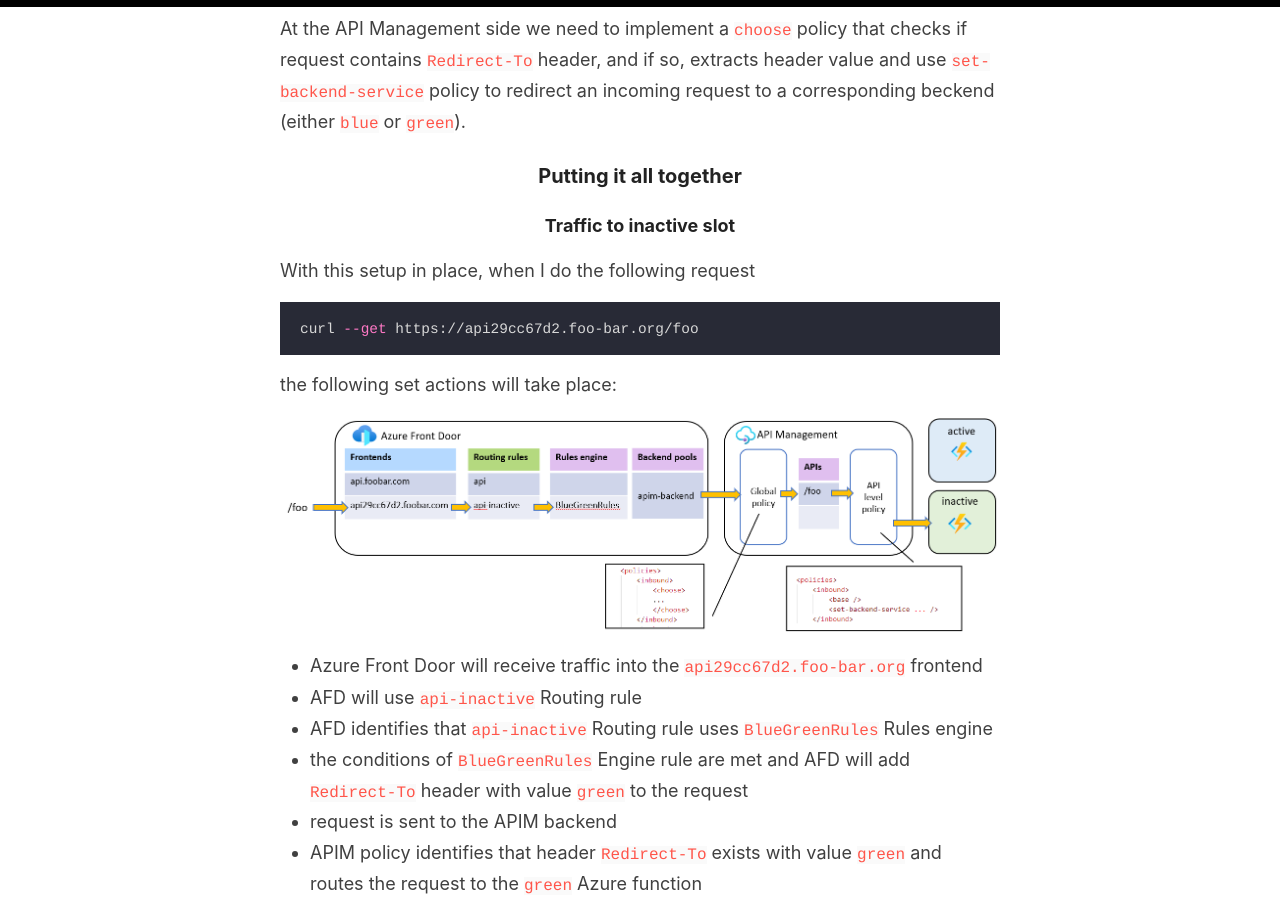
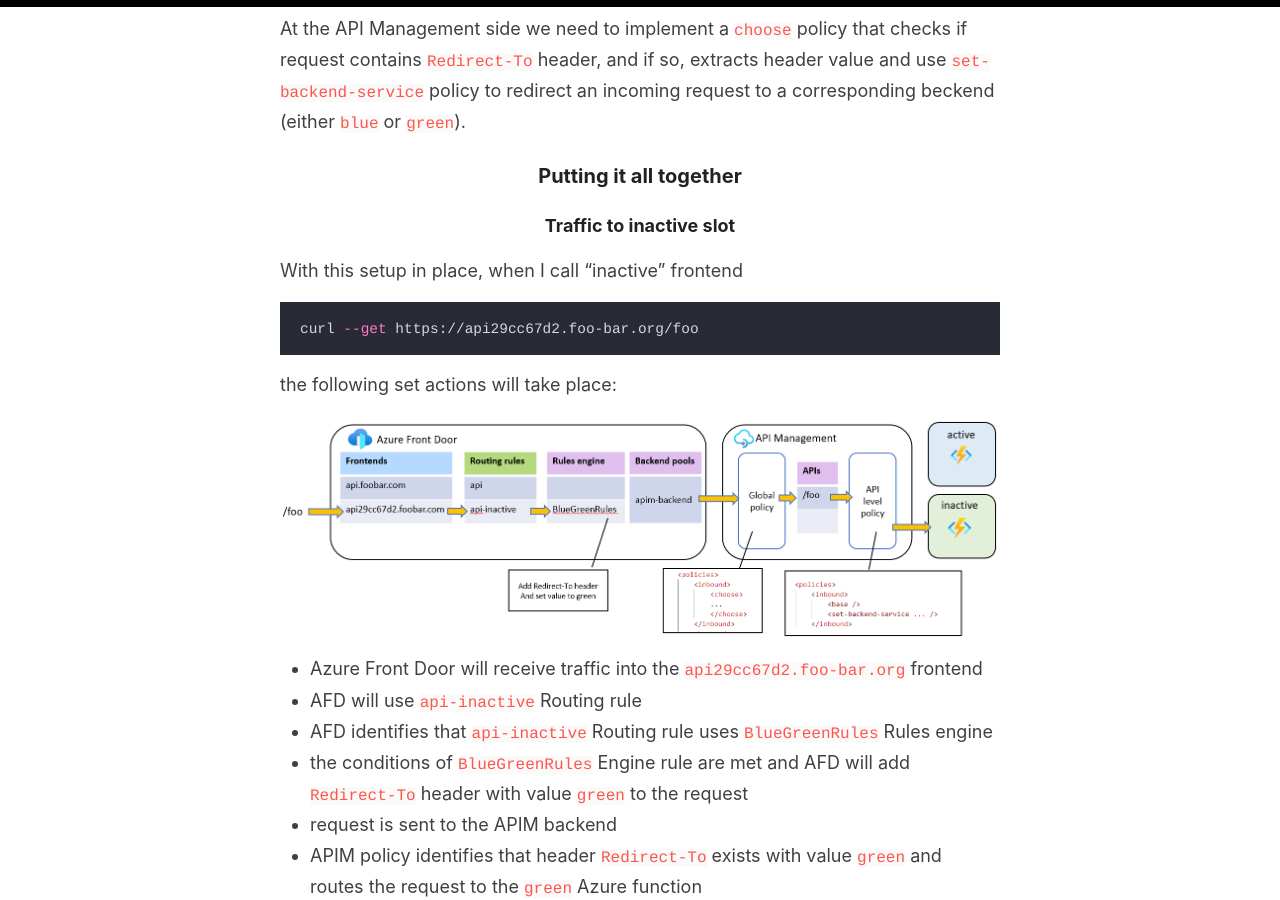
Before and after one commit to evgenyb/evgenyb.github.io, a Jekyll site: the page built from _posts/2020-10-29-blue-green-azure-front-door.md, in a window 1280 px wide and 900 px high, scrolled down 4200 px. Built offline with Jekyll 4.4.1, drawn with Linux system fonts in a browser that asks for light colours.

Commit message:
Add default flow

````diff
--- a/_posts/2020-10-29-blue-green-azure-front-door.md
+++ b/_posts/2020-10-29-blue-green-azure-front-door.md
@@ -63,7 +63,7 @@
 
 #### Traffic to inactive slot
 
-With this setup in place, when I do the following request
+With this setup in place, when I call "inactive" frontend
 
 ```bash
 curl --get https://api29cc67d2.foo-bar.org/foo
````
Also changed, not shown: images/2020-10-29-flow.png.
